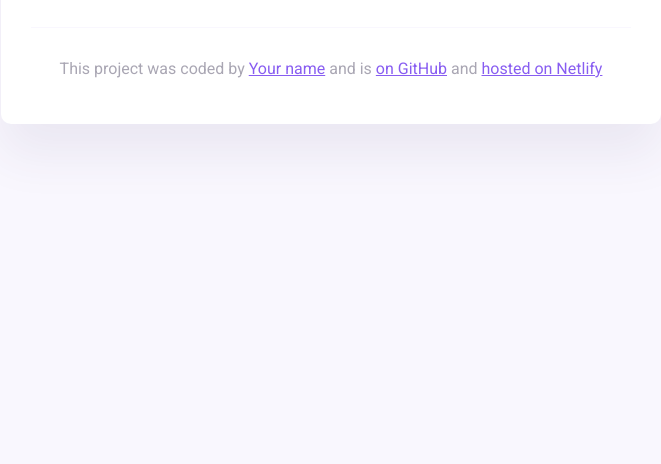
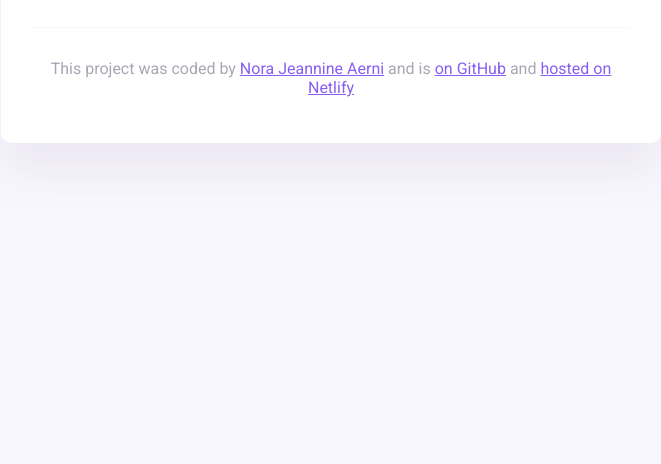
Before and after one commit to njora09/weather-app-from-Matt, a website built with Parcel: page index.html in a window 1280 px wide. Shown: the part 336-800 px from the top of the page, without its empty margins (309-970 px from the left). Built offline with nearby package versions, Linux system fonts and the light colour scheme.

Commit message:
added link to Github profil

```diff
--- a/index.html
+++ b/index.html
@@ -47,8 +47,12 @@
       <footer>
         <p>
           This project was coded by
-          <a href="#" target="_blank">Your name</a> and is
-          <a href="#" target="_blank"> on GitHub</a> and
+          <a href="https://github.com/njora09" target="_blank"
+            >Nora Jeannine Aerni</a
+          >
+          and is
+          <a href="" target="_blank"> on GitHub</a>
+          and
           <a href="#" target="_blank">hosted on Netlify</a>
         </p>
       </footer>
```
